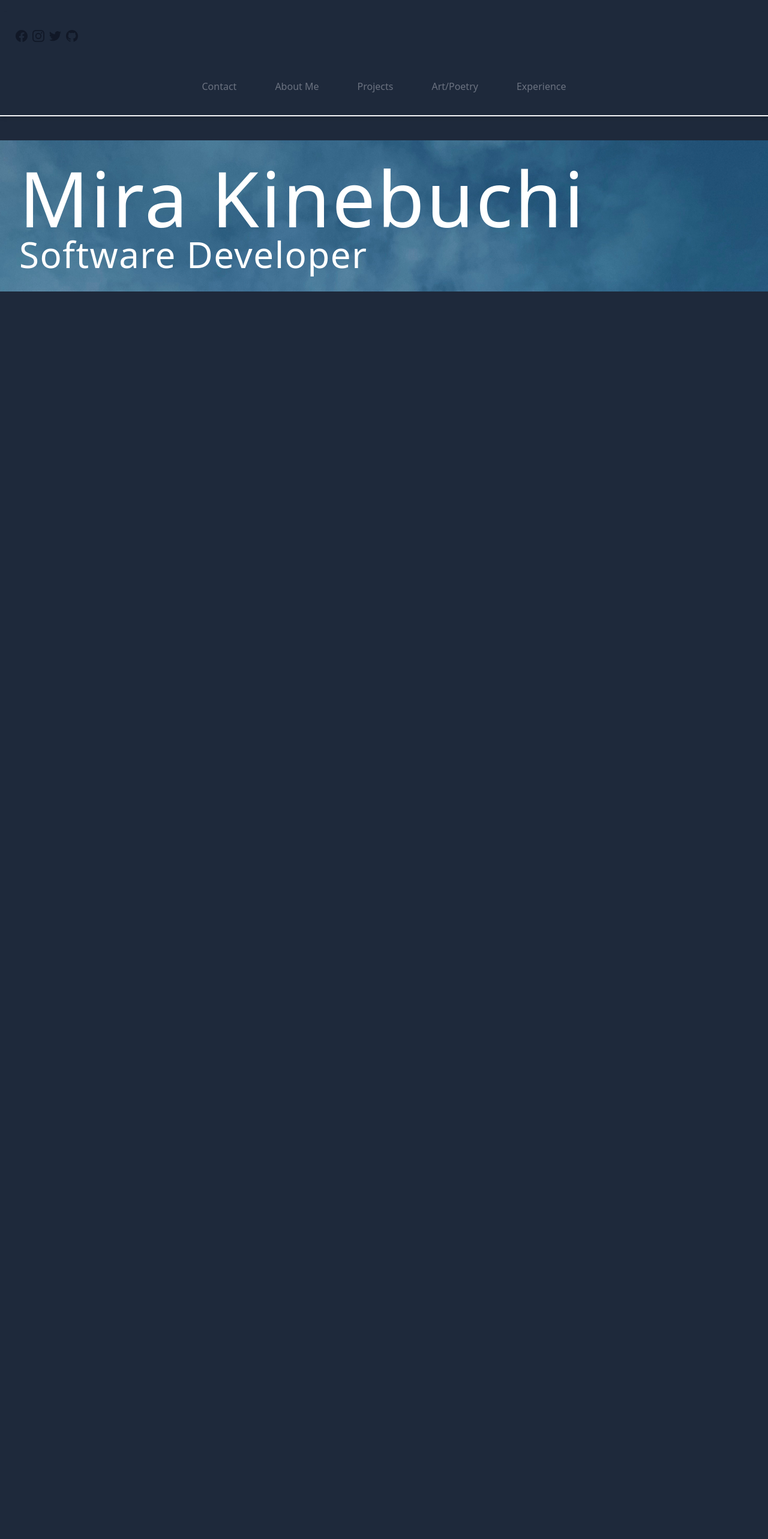
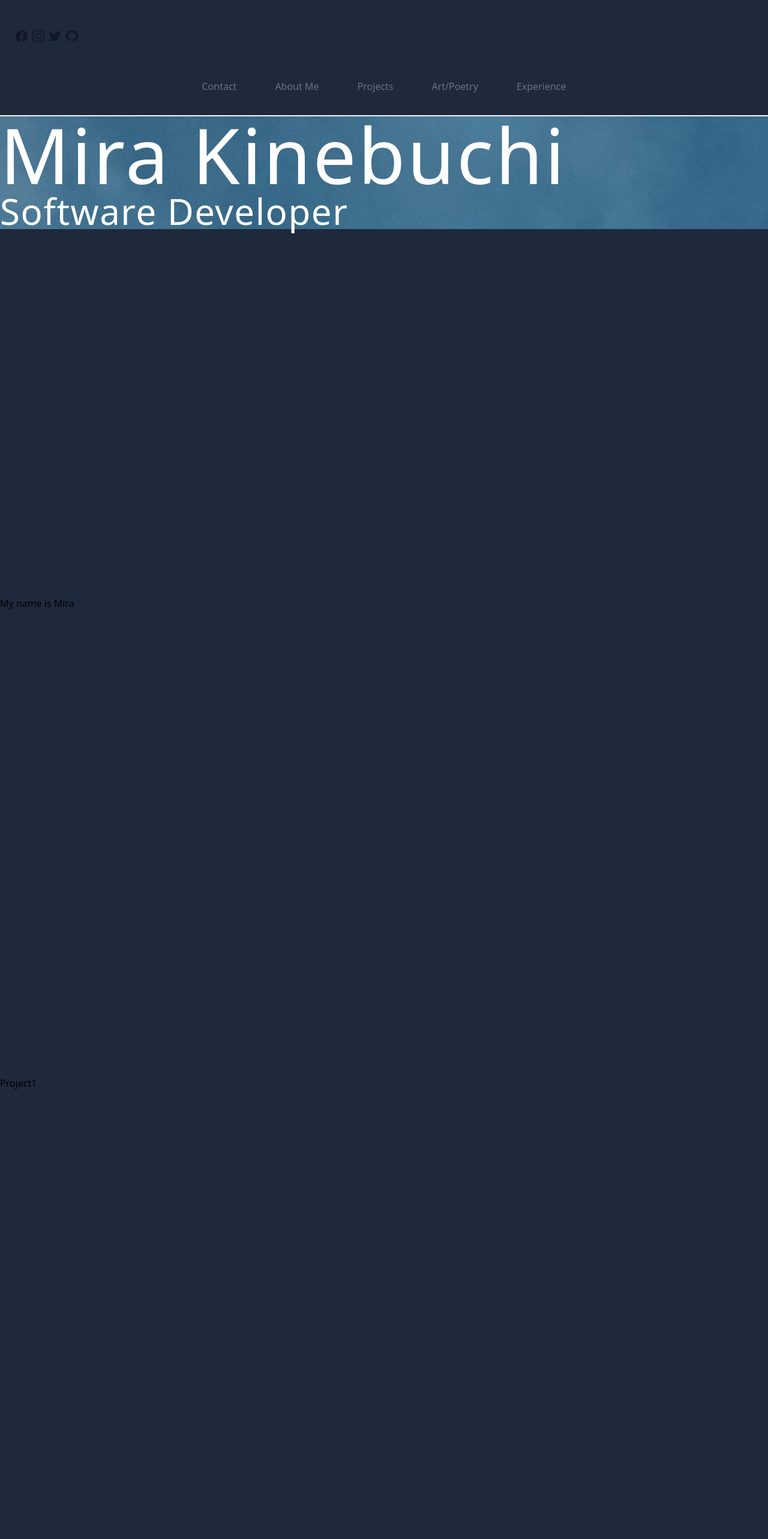
Before and after one commit to mira-kine/mira-portfolio, a React app: page / in a window 1280 px wide. Shown: the top 2566 px of the page at 60% size. Before the commit the page ends 800 px from the top, so only its background shows below. Built offline with nearby package versions, Linux system fonts and the light colour scheme.

Commit message:
set up project 1, 2, 3 view pages, adding content next

```diff
--- a/src/components/AboutMe/AboutMe.jsx
+++ b/src/components/AboutMe/AboutMe.jsx
@@ -1,5 +1,9 @@
 import React from 'react';
 
 export default function AboutMe() {
-  return <div>My name is Mira</div>;
+  return (
+    <div className="snap-start flex flex-col h-screen overflow-hidden">
+      My name is Mira
+    </div>
+  );
 }
--- a/src/components/Landing/Landing.jsx
+++ b/src/components/Landing/Landing.jsx
@@ -1,11 +1,14 @@
-// import React from 'react';
+import React from 'react';
 
-// export default function Landing() {
-//   return (
-//     <div class="max-h-screen">
-//       <div class="bg-[url('./assets/temp-sky.jpg')] max-h-fit">
-//         Put image here with name and title
-//       </div>
-//     </div>
-//   );
-// }
+export default function Landing() {
+  return (
+    <div className="snap-start flex flex-col h-screen overflow-hidden">
+      <div className="bg-[url('./assets/temp-sky.jpg')] max-h-fit h-full">
+        <h1 className="text-9xl tracking-wide text-white">Mira Kinebuchi</h1>
+        <h1 className="text-6xl tracking-wide text-white">
+          Software Developer
+        </h1>
+      </div>
+    </div>
+  );
+}
--- a/src/components/NavBar/NavBar.jsx
+++ b/src/components/NavBar/NavBar.jsx
@@ -97,7 +97,7 @@ export default function NavBar() {
           </div>
         </div>
       </div>
-      <nav id="bar" class="flex justify-center ">
+      <nav id="bar" class="flex justify-center">
         <div class=" flex flex-col md:flex-row justify-center md:space-y-0 my-4 space-y-4  text-center text-gray-500">
           <a
             href="/MarketPlace_AisModa/cart"
--- a/src/views/Home/Home.jsx
+++ b/src/views/Home/Home.jsx
@@ -1,18 +1,18 @@
 import React from 'react';
 import AboutMe from '../../components/AboutMe/AboutMe';
-// import Landing from '../../components/Landing/Landing';
-import ProjectSummary from '../../components/ProjectSummary/ProjectSummary';
+import Landing from '../../components/Landing/Landing';
+import Project1 from '../Projects/Project1';
+import Project2 from '../Projects/Project2';
+import Project3 from '../Projects/Project3';
 
 export default function Home() {
   return (
-    <div>
-      <div class="flex-col bg-landing-image max-h-1000 justify-center items-center p-8 my-10 bg-cover">
-        <h1 class="text-9xl tracking-wide text-white">Mira Kinebuchi</h1>
-        <h1 class="text-6xl tracking-wide text-white">Software Developer</h1>
-        {/* <div class="snap-center">
-        <Landing />
-      </div> */}
-      </div>
+    <div className="snap-y snap-mandatory h-screen w-screen">
+      <Landing />
+      <AboutMe />
+      <Project1 />
+      <Project2 />
+      <Project3 />
     </div>
   );
 }
--- /dev/null
+++ b/src/views/Projects/Project1.jsx
@@ -0,0 +1,5 @@
+import React from 'react';
+
+export default function Project1() {
+  return <div className="snap-start flex flex-col h-screen">Project1</div>;
+}
--- /dev/null
+++ b/src/views/Projects/Project2.jsx
@@ -0,0 +1,5 @@
+import React from 'react';
+
+export default function Project2() {
+  return <div className="snap-start h-screen">Project2</div>;
+}
--- /dev/null
+++ b/src/views/Projects/Project3.jsx
@@ -0,0 +1,5 @@
+import React from 'react';
+
+export default function Project3() {
+  return <div className="h-screen">Project3</div>;
+}
```
Also changed, not shown: src/views/About/About.jsx (deleted), src/views/Projects/Projects.jsx (deleted).
